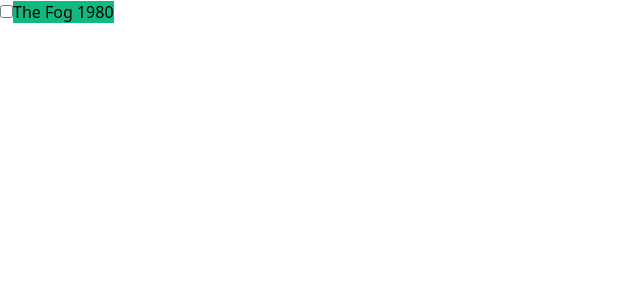
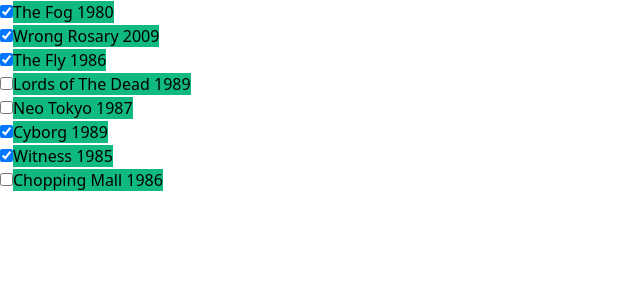
Before and after one commit to Marvling/movie-todo, a React (Create React App) app: page / in a window 1280 px wide. Shown: the top 300 px of the page, without its empty margins (0-640 px from the left). Built offline with nearby package versions, Linux system fonts and the light colour scheme.

Commit message:
re-written logic for maping data (practice)

```diff
--- a/src/App.js
+++ b/src/App.js
@@ -4,11 +4,9 @@
 
 class App extends React.Component{
 
-    todoItems = todoData.map(
-        function (items) {
-            return <TodoItem  />
-        }
-    )
+    todoItemsList = todoData.map(
+            (items) => <TodoItem  key={items.id} todoObject={items} />
+        )
 
 
     render (){
@@ -16,7 +14,7 @@
         return(
 
             <div>
-                <TodoItem name='The Fog' year='1980'/>
+               {this.todoItemsList}
             </div>
         )
     }
--- a/src/components/TodoItem.js
+++ b/src/components/TodoItem.js
@@ -6,13 +6,14 @@
         <input
         type='checkbox'
         id={props.name}
+        checked={props.todoObject.isWatched}
         />
 
         <label
-            htmlFor={props.name}
+            htmlFor={props.todoObject.name}
             // Tailwind Styles
             className = "bg-green-500">
-                {props.name} {props.year}
+                {props.todoObject.name} {props.todoObject.year}
         </label>
     </div>)
 }
```
